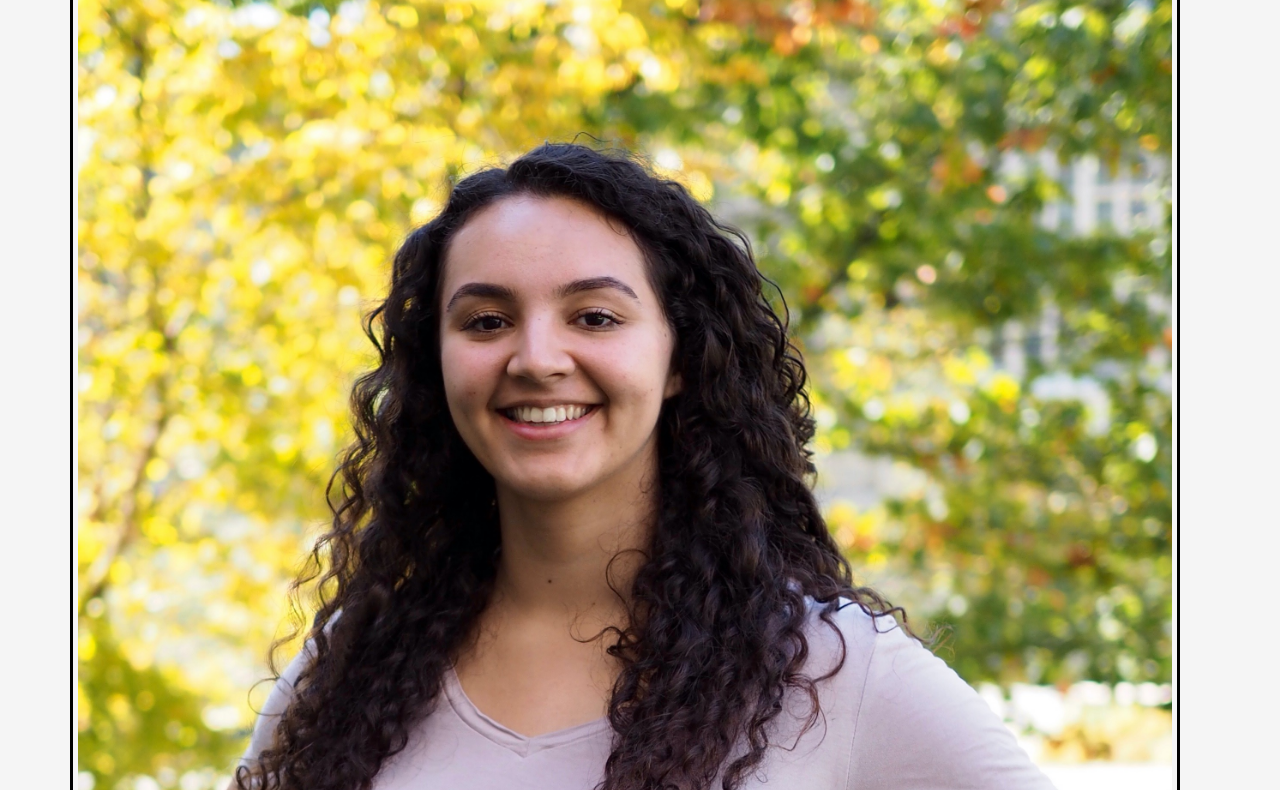
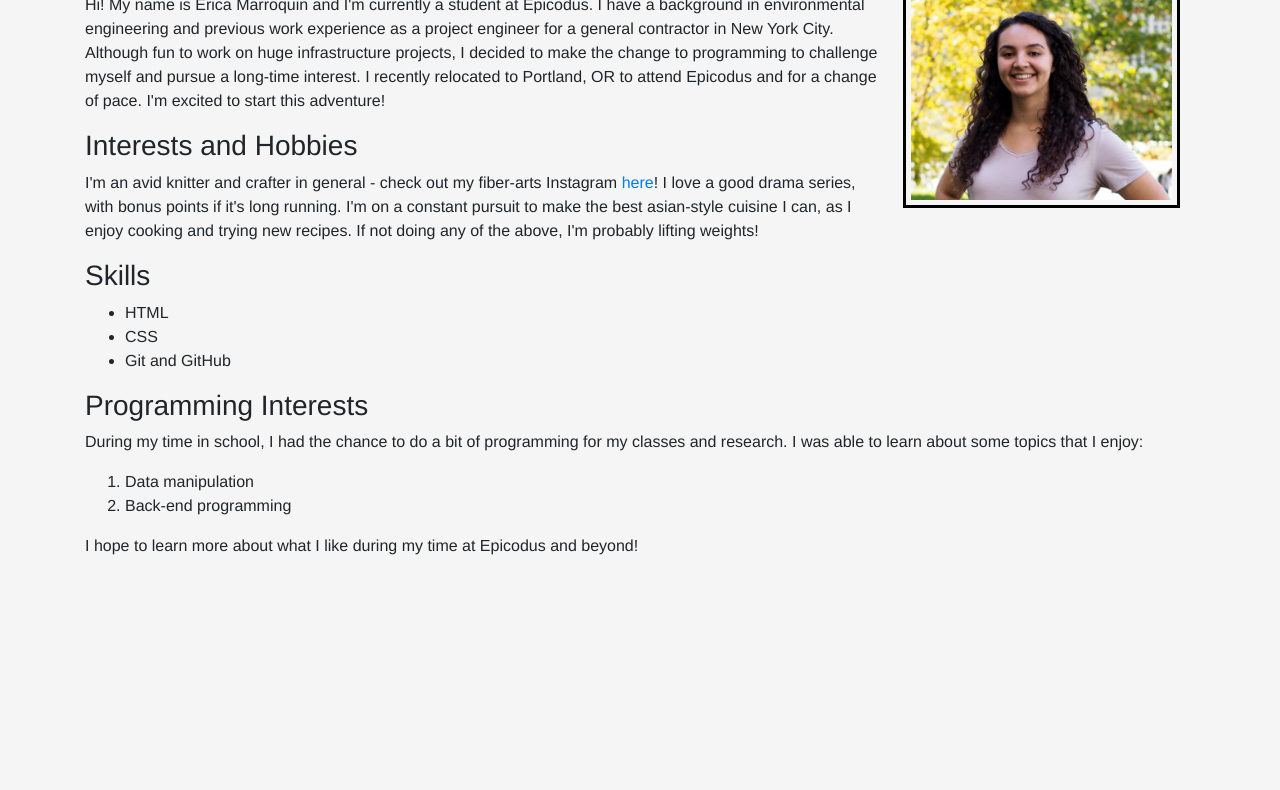
Before and after one commit to ericamarroquin/portfolio-landing-page, a plain HTML site: page about-me.html in a window 1280 px wide. Shown: the part 53-843 px from the top of the page. After the commit the page ends 800 px from the top, so only its background shows below. Drawn offline with Linux system fonts and the light colour scheme.

Commit message:
WIP:add overall functionality to bootstrap design portfolio

```diff
--- a/about-me.html
+++ b/about-me.html
@@ -7,7 +7,7 @@
 </head>
 <body>
   <div class="container">
-    <img sizes="small" src="img/headshot.jpg" alt="A headshot photo of Erica">
+    <img class="w-25" src="img/headshot.jpg" alt="A headshot photo of Erica">
     <h2>About Me</h2>
     <p>Hi! My name is Erica Marroquin and I'm currently a student at Epicodus. I have a background in environmental engineering and previous work experience as a project engineer for a general contractor in New York City. Although fun to work on huge infrastructure projects, I decided to make the change to programming to challenge myself and pursue a long-time interest. I recently relocated to Portland, OR to attend Epicodus and for a change of pace. I'm excited to start this adventure!</p>
 
```
Also changed, not shown: index.html (+1 -1 lines).
